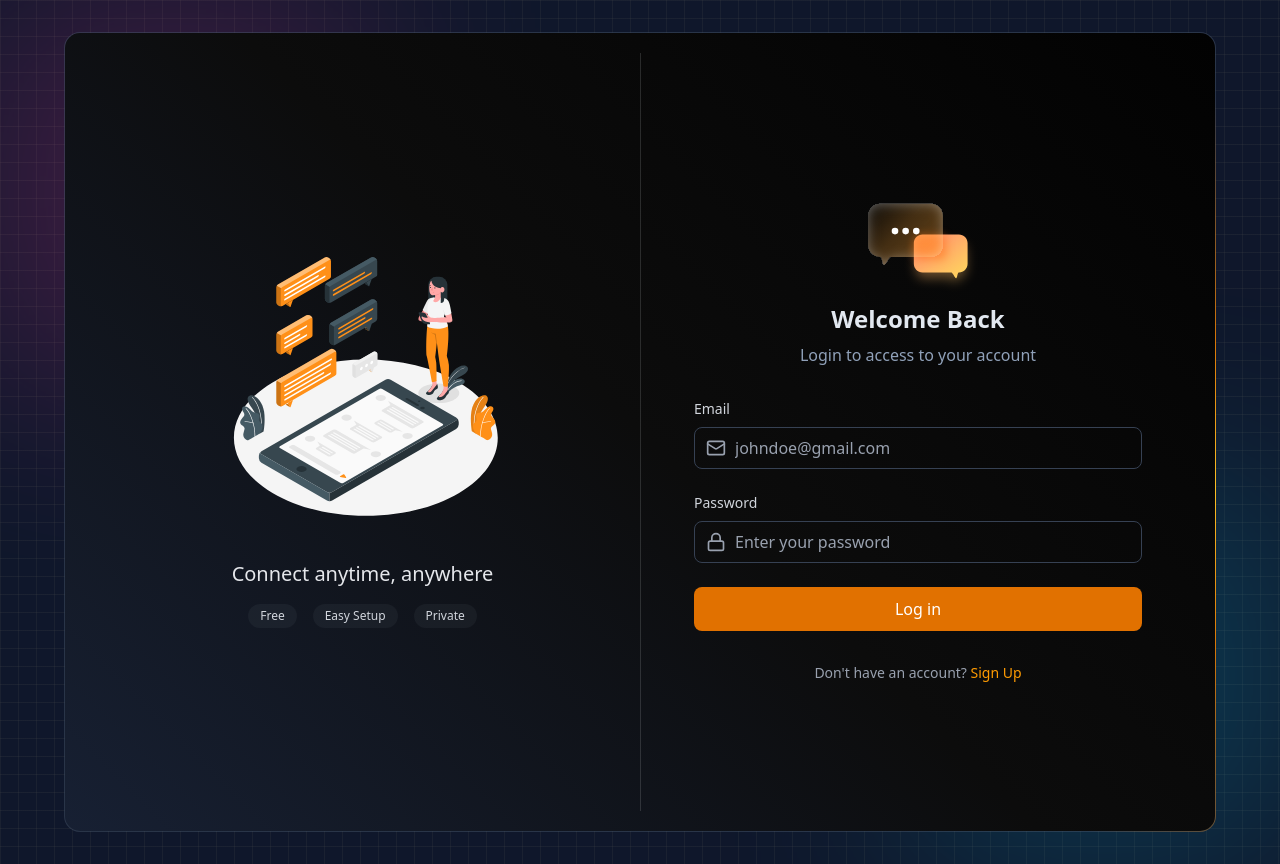
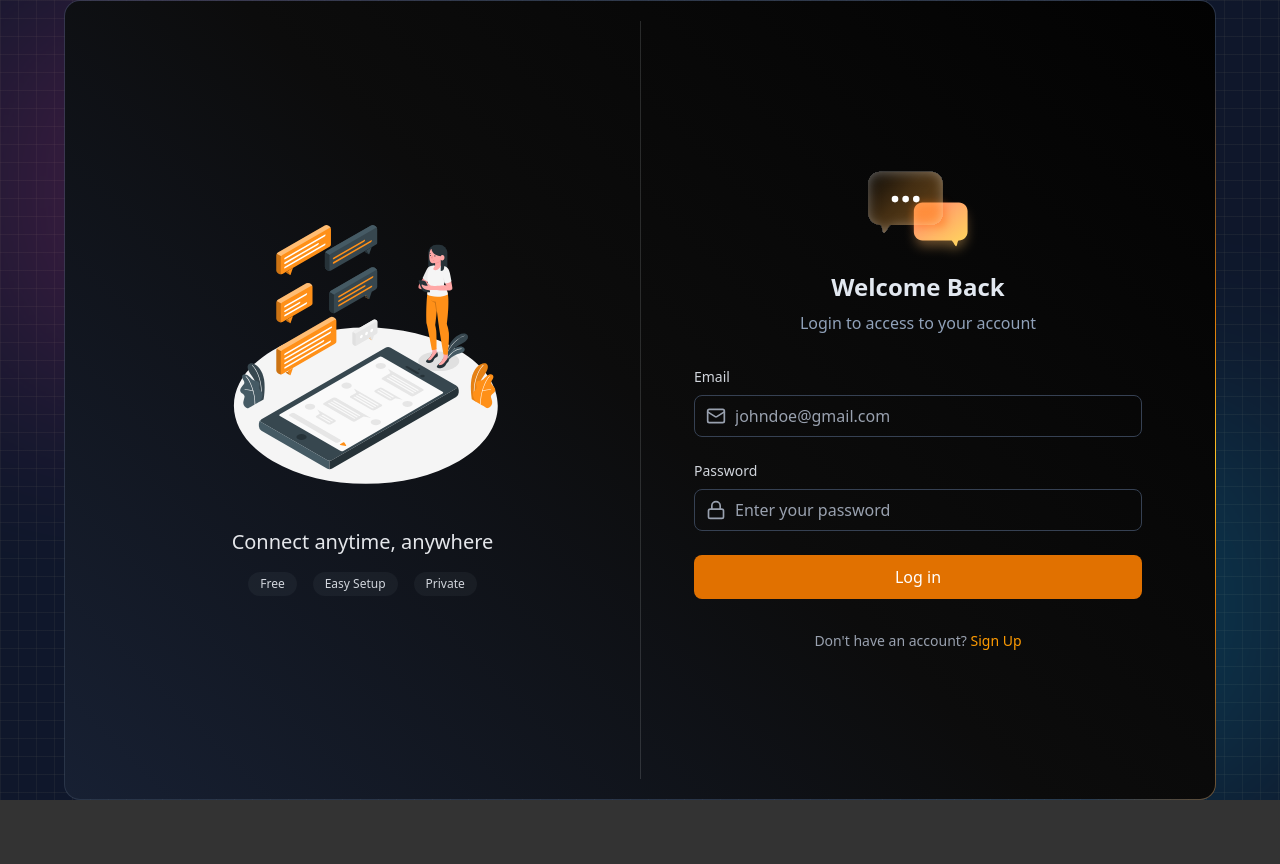
Before and after one commit to ahsanul0185/realtime-chat-app, a React (Vite) app in the folder frontend/: page /login in a window 1280 px wide. After the commit the page ends 800 px from the top, so only its background shows below. Built offline with nearby package versions, Linux system fonts and the light colour scheme; no server answers.

Commit message:
changed background color

```diff
--- a/frontend/src/App.jsx
+++ b/frontend/src/App.jsx
@@ -18,7 +18,7 @@ const App = () => {
   if (isCheckingAuth) return <PageLoader />
 
   return (
-    <div className='min-h-screen bg-slate-900 relative flex items-center justify-center md:p-4 overflow-hidden z-0'>
+    <div className='h-screen bg-slate-900 relative flex items-center justify-center md:p-4 overflow-hidden z-0'>
 
       {/* DECORATORS - GRID BG & GLOW SHAPES */}
       <div className="-z-10 absolute inset-0 bg-[linear-gradient(to_right,#4f4f4f2e_1px,transparent_1px),linear-gradient(to_bottom,#4f4f4f2e_1px,transparent_1px)] bg-size-[18px_18px]" />
--- a/frontend/src/pages/ChatPage.jsx
+++ b/frontend/src/pages/ChatPage.jsx
@@ -15,7 +15,7 @@ const ChatPage = () => {
   return (
 <>
 
-    <div className="hidden relative w-full max-w-6xl md:flex h-[800px] rounded-2xl border border-gray-200/20 bg-linear-to-br from-slate-900 via-neutral-950 to-black">
+    <div className="hidden relative w-full max-w-6xl md:flex h-[800px] rounded-2xl border border-gray-200/20 bg-black">
       {/* SIDEBAR */}
       <div className="w-80 border-r h-full border-r-gray-200/20 flex flex-col">
         <ProfileHeader/>
@@ -33,7 +33,7 @@ const ChatPage = () => {
     </div>
 
 
-        <div className="md:hidden relative w-full flex h-screen bg-linear-to-br from-slate-900 via-neutral-950 to-black">
+        <div className="md:hidden relative w-full flex h-screen bg-black">
 
       {/* RIGHT SIDE */}
       <div className="flex-1 flex flex-col">
```
